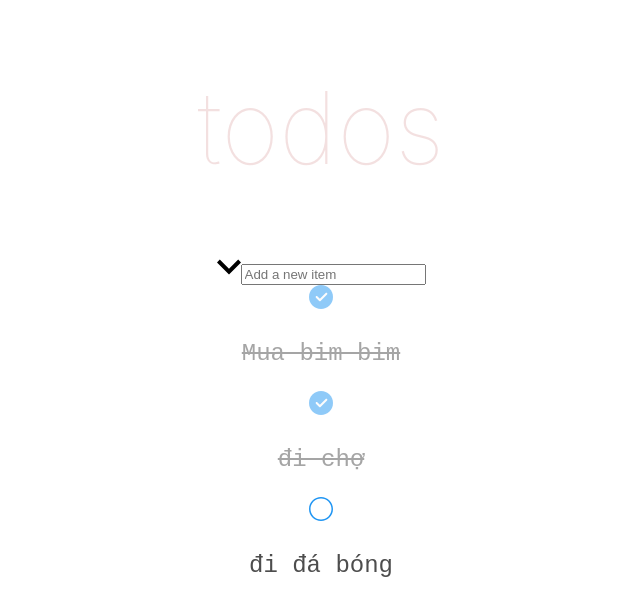
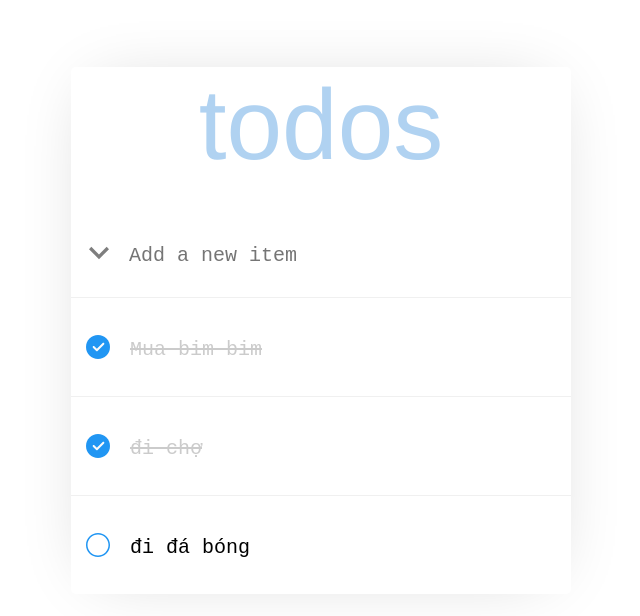
Before and after one commit to Thegioicuabao/todo-list-reactjs, a React (Create React App) app: page / in a window 1280 px wide. Shown: the top 616 px of the page, without its empty margins (319-959 px from the left). Built offline with nearby package versions, Linux system fonts and the light colour scheme.

Commit message:
style-todos-app

```diff
--- a/src/App.css
+++ b/src/App.css
@@ -1,26 +1,42 @@
 
-.App {
+.todos {
+  width: 500px;
+  margin-left: auto;
+  margin-right: auto;
+  border-radius: 5px;
+  box-shadow: 0px 0px 67px -24px rgba(0,0,0,0.2);
+}
+.todos .header {
+  border-bottom: 1px solid rgba(214, 214, 214, 0.363);
+  padding-bottom: 25px;
+}
+.todos .header h1 {
+  font: 14px 'Helvetica Neue', Helvetica, Arial, sans-serif;
+  height: 100px;
+  font-size: 100px;
+  font-weight: 300;
   text-align: center;
+  color: rgba(9, 114, 211, 0.322);
+  display: block;
 
 }
-
-.App-header {
-  /* min-height: 100vh;
+.todos .header .input {
   display: flex;
-  flex-direction: column;
-  align-items: center;
-  justify-content: center;
-  font-size: calc(10px + 2vmin);
-  color: white; */
 }
-.App-header h1{
-    top: -155px;
-    width: 100%;
-    font-size: 100px;
-    font-weight: 100;
-    text-align: center;
-    color: rgba(175, 47, 47, 0.15);
+.todos .header .input img{
+  margin: auto;
+  margin-left: 18px;
+  margin-right: 10px;
+  opacity: 0.5;
 }
-.App-link {
-  color: #09d3ac;
+.todos .header .input input {
+  font-family: 'Courier New', Courier, monospace;
+  font-weight: 300;
+  font-size: 20px;
+  border-bottom: 1px solid rgb(184, 184, 184);
+  padding: 10px 5px 5px 10px;
+  border: none;
+  outline: none;
+  cursor: text;
+  width: 100%;
 }
--- a/src/App.js
+++ b/src/App.js
@@ -63,16 +63,19 @@ class App extends React.Component {
     const { todoItems, newItem } = this.state;
     if(todoItems.length)
     return (
-      <div className="App">
-        <header className="App-header">
+      <div className="todos">
+        <header className="header">
           <h1>todos</h1>
-          <img src={checkAll} width={24} height={24}/>
+          <div className="input">
+            <img src={checkAll} width={20} height={20}/>
             <input
               type="text"
               placeholder="Add a new item"
               value = {newItem}
               onChange = {this.onChange}
               onKeyUp={this.onKeyUp}/>
+            </div>
+
         </header>
         {
           todoItems.length && todoItems.map((item, index) =>
--- a/src/components/Todoitem.css
+++ b/src/components/Todoitem.css
@@ -1,11 +1,22 @@
 .TodoItem {
     font-family: 'Courier New', Courier, monospace;
     font-weight: 300;
-    font-size: 24px;
-    color: #4d4d4d;
+    font-size: 20px;
+    display: flex;
+    border-bottom: 1px solid rgba(214, 214, 214, 0.363);
+    padding: 10px 5px;
 }
-
-.TodoItem-complete {
+.TodoItem:last-child {
+    border-bottom: none;
+}
+.TodoItem img {
+    margin: auto 10px;
+}
+.TodoItem > p {
+    padding: 10px 5px 5px 10px;
+    text-align: left;
+}
+.TodoItem-complete p{
     text-decoration: line-through;
-    opacity: 0.5;
+    opacity: 0.2;
 }
```
Lines whose indentation alone changed are shown as unchanged.
